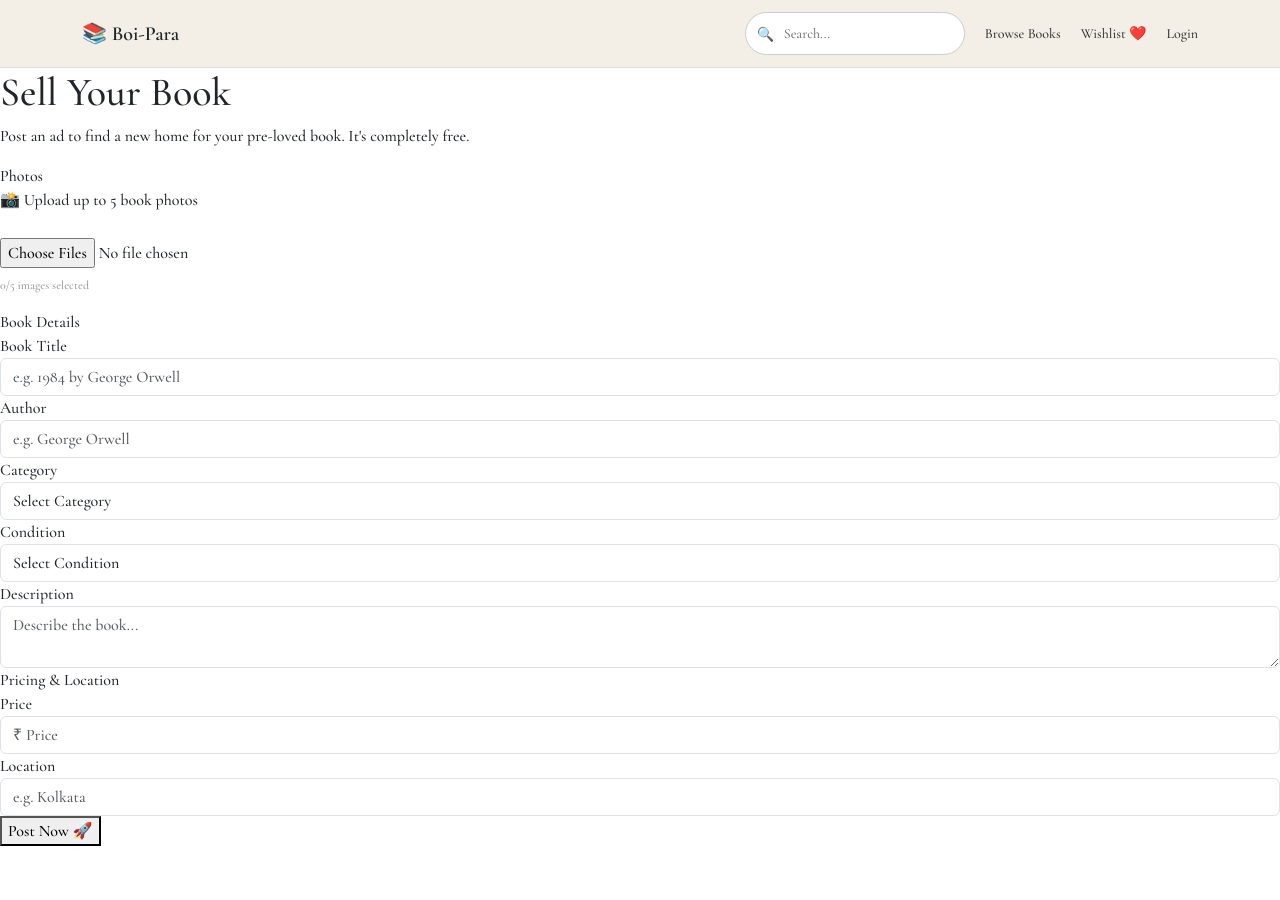
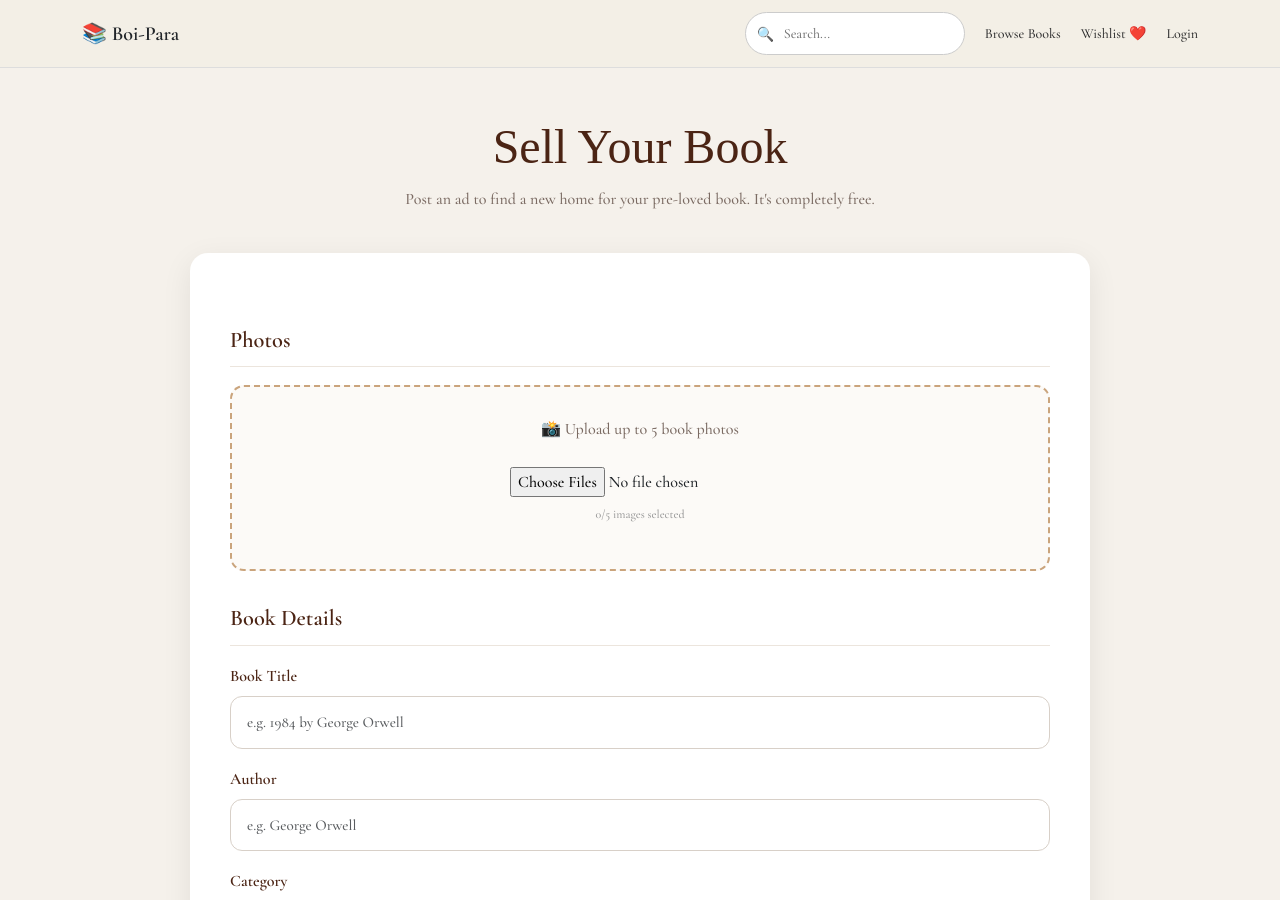
Before and after one commit to Kalyan9064/boi-para, a React (Vite) app in the folder Frontend/: page /sell-book in a window 1280 px wide. Shown: the top 900 px of the page. Before the commit the page ends 846 px from the top, so only its background shows below. Built offline with nearby package versions, Linux system fonts and the light colour scheme.

Commit message:
Refactor CSS styles for sell component

```diff
--- a/Frontend/src/styles/sell.css
+++ b/Frontend/src/styles/sell.css
@@ -1,64 +1,212 @@
-/* ======== IMAGE PREVIEW GRID ======== */
+/* =========================
+   GLOBAL
+========================= */
+
+.sell-container {
+  min-height: 100vh;
+  background: #f5f1eb;
+  padding: 50px 20px;
+}
+
+.sell-title {
+  text-align: center;
+  font-size: 3rem;
+  color: #4b2414;
+  margin-bottom: 10px;
+  font-family: "Playfair Display", serif;
+}
+
+.sell-subtitle {
+  text-align: center;
+  color: #7b6b63;
+  max-width: 650px;
+  margin: auto;
+  margin-bottom: 40px;
+  line-height: 1.7;
+}
+
+/* =========================
+   MAIN CARD
+========================= */
+
+.sell-card {
+  max-width: 900px;
+  margin: auto;
+  background: white;
+  padding: 40px;
+  border-radius: 18px;
+  box-shadow: 0 8px 30px rgba(0, 0, 0, 0.08);
+}
+
+/* =========================
+   SECTION TITLE
+========================= */
+
+.section-title {
+  font-size: 1.4rem;
+  font-weight: 600;
+  color: #4b2414;
+  margin-top: 30px;
+  margin-bottom: 18px;
+  padding-bottom: 10px;
+  border-bottom: 1px solid #ece5dd;
+}
+
+/* =========================
+   PHOTO BOX
+========================= */
+
+.photo-box {
+  border: 2px dashed #caa47c;
+  background: #fcfaf7;
+  border-radius: 14px;
+  padding: 30px;
+  text-align: center;
+}
+
+.photo-box p {
+  color: #7b6b63;
+}
+
+/* =========================
+   PREVIEW GRID
+========================= */
+
 .preview-grid {
   display: grid;
-  grid-template-columns: repeat(5, 1fr);
-  gap: 10px;
-  margin-bottom: 20px;
+  grid-template-columns: repeat(auto-fill, minmax(150px, 1fr));
+  gap: 15px;
+  margin-top: 20px;
 }
 
 .preview-item {
   position: relative;
-  border-radius: 8px;
   overflow: hidden;
-  border: 2px solid #e5dfd6;
-  aspect-ratio: 1;
+  border-radius: 12px;
 }
 
 .preview-img {
   width: 100%;
-  height: 100%;
+  height: 180px;
   object-fit: cover;
-  display: block;
+  border-radius: 12px;
 }
 
-/* REMOVE BUTTON */
 .preview-remove {
   position: absolute;
-  top: 4px;
-  right: 4px;
-  background: rgba(0,0,0,0.6);
+  top: 8px;
+  right: 8px;
+  width: 28px;
+  height: 28px;
+  border: none;
+  cursor: pointer;
+  border-radius: 50%;
+  background: rgba(0,0,0,0.75);
   color: white;
-  border: none;
-  border-radius: 50%;
-  width: 22px;
-  height: 22px;
-  font-size: 11px;
-  cursor: pointer;
-  display: flex;
-  align-items: center;
-  justify-content: center;
-  transition: 0.2s;
+  font-size: 14px;
 }
 
-.preview-remove:hover {
-  background: #e53e3e;
+.preview-main-badge {
+  position: absolute;
+  bottom: 10px;
+  left: 10px;
+  background: #b77a3d;
+  color: white;
+  padding: 5px 10px;
+  border-radius: 20px;
+  font-size: 12px;
 }
 
-/* MAIN BADGE */
-.preview-main-badge {
-  position: absolute;
-  bottom: 4px;
-  left: 4px;
-  background: #8b5a2b;
-  color: white;
-  font-size: 10px;
-  padding: 2px 7px;
-  border-radius: 10px;
+/* =========================
+   LABELS
+========================= */
+
+.input-label {
+  display: block;
+  margin-top: 18px;
+  margin-bottom: 8px;
+  color: #4b2414;
+  font-weight: 600;
 }
 
-/* MOBILE */
-@media (max-width: 640px) {
+/* =========================
+   INPUTS
+========================= */
+
+.form-control {
+  width: 100%;
+  padding: 14px 16px;
+  border-radius: 12px;
+  border: 1px solid #d8d0c8;
+  background: #fff;
+  font-size: 15px;
+  transition: 0.3s;
+  outline: none;
+  box-sizing: border-box;
+}
+
+.form-control:focus {
+  border-color: #b77a3d;
+  box-shadow: 0 0 0 4px rgba(183, 122, 61, 0.12);
+}
+
+textarea.form-control {
+  min-height: 140px;
+  resize: vertical;
+}
+
+/* =========================
+   PRICE + LOCATION ROW
+========================= */
+
+.form-row {
+  display: grid;
+  grid-template-columns: 1fr 1fr;
+  gap: 20px;
+}
+
+/* =========================
+   BUTTON
+========================= */
+
+.post-btn {
+  width: 100%;
+  margin-top: 35px;
+  padding: 15px;
+  border: none;
+  border-radius: 12px;
+  background: #b77a3d;
+  color: white;
+  font-size: 16px;
+  font-weight: 600;
+  cursor: pointer;
+  transition: 0.3s;
+}
+
+.post-btn:hover {
+  background: #9d6530;
+  transform: translateY(-2px);
+}
+
+/* =========================
+   MOBILE
+========================= */
+
+@media (max-width: 768px) {
+
+  .sell-card {
+    padding: 25px;
+  }
+
+  .sell-title {
+    font-size: 2.2rem;
+  }
+
+  .form-row {
+    grid-template-columns: 1fr;
+  }
+
   .preview-grid {
-    grid-template-columns: repeat(3, 1fr);
+    grid-template-columns: repeat(2, 1fr);
   }
 }
```
